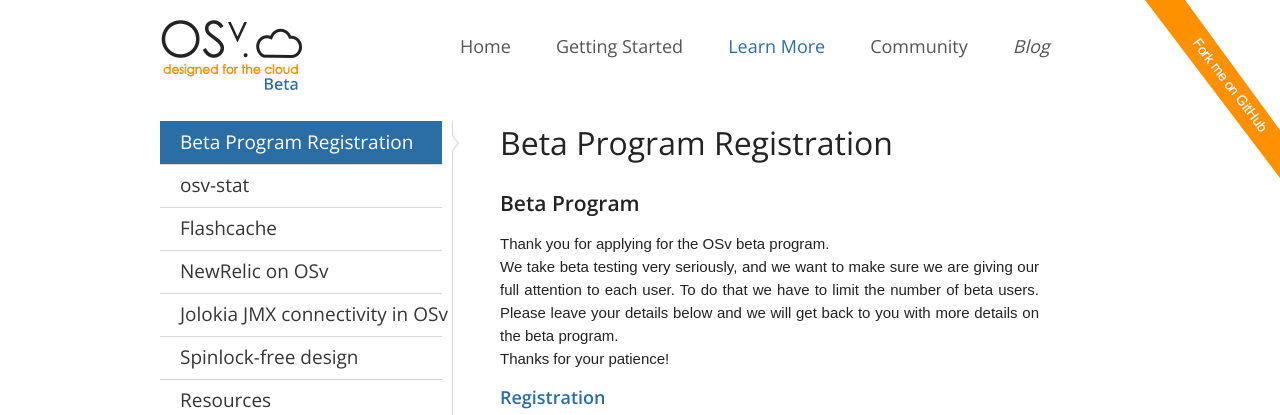
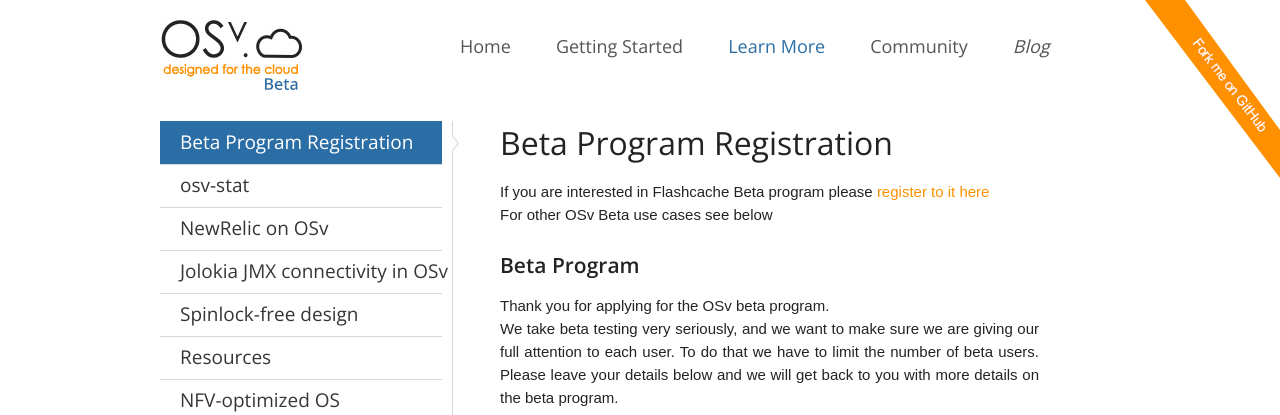
Before and after one commit to osv-io/osv-io.github.io, a Jekyll site: the page built from _posts/learn/2014-10-05-beta-registration.md, in a window 1280 px wide and 900 px high, cut to the strip 0-415 px from the top of the window. Built offline with Jekyll 4.4.1, drawn with Linux system fonts in a browser that asks for light colours.

Commit message:
add more links towards flashcache beta page

```diff
--- a/_posts/learn/2014-10-05-beta-registration.md
+++ b/_posts/learn/2014-10-05-beta-registration.md
@@ -5,6 +5,12 @@ category: learn
 show_heading: yes
 nav: learn
 ---
+
+If you are interested in Flashcache Beta program please
+[register to it here](flashcache)
+
+For other OSv Beta use cases see below
+
 
 ## Beta Program
 Thank you for applying for the OSv beta program.
--- a/index.html
+++ b/index.html
@@ -24,6 +24,7 @@ title: OSv - the operating system designed for the cloud
 	<p><b>Private beta program beginning now:</b> Get free early access to OS<sup>v</sup> virtual appliances, built for high performance and
 	extreme manageability.  <b><a href="/beta-release/">Learn&nbsp;more</a></b> or <b><a href="/beta-registration/">Sign&nbsp;up</a></b>.
 	</p>
+        <p>Learn more about <b><a href="/flashcache/">Flashcache beta</a></b></p>
 </div>
 
 <div class="clr"></div>
```
Also changed, not shown: _posts/learn/2014-10-04-flashcache.md (+2 -2 lines).
